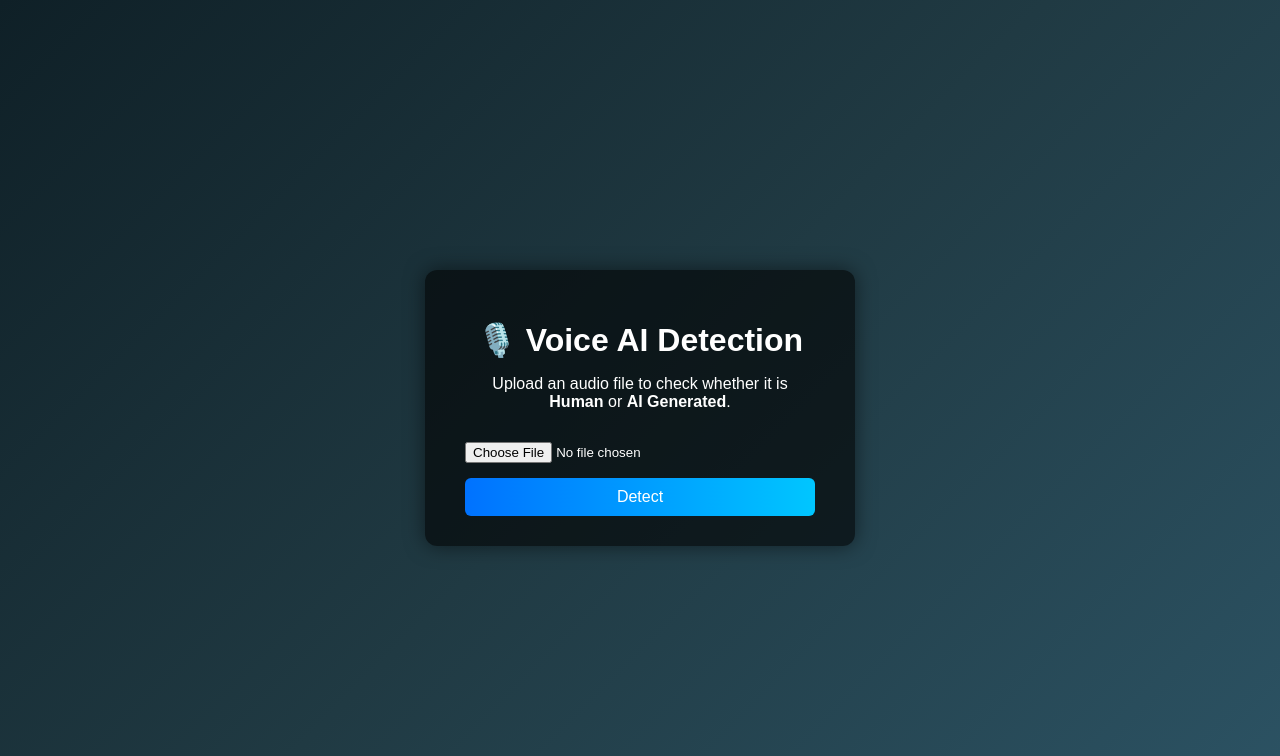
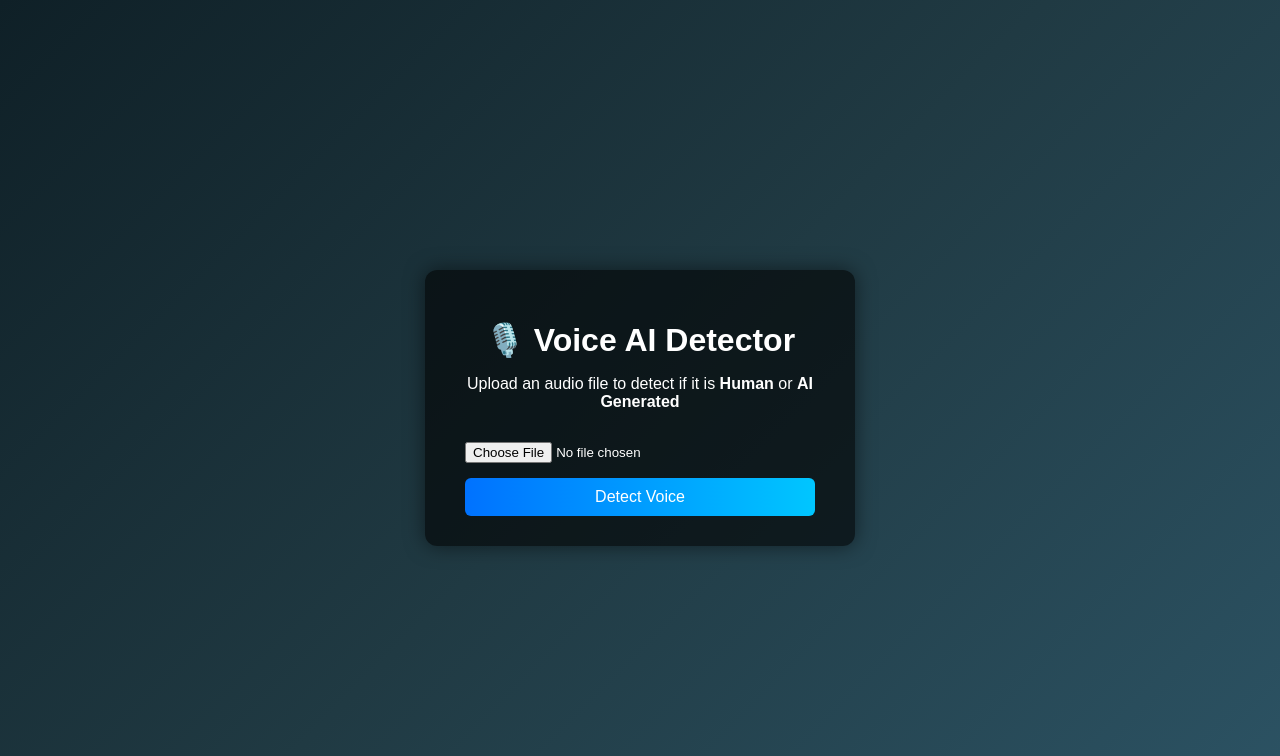
Before and after one commit to bathula-shiva/voice-ai-detector1, a FastAPI app: page / in a window 1280 px wide. Shown: the top 756 px of the page. Run offline with FastAPI, Linux system fonts and the light colour scheme.

Commit message:
Update index.html

```diff
--- a/voice_ai_detector/templates/index.html
+++ b/voice_ai_detector/templates/index.html
@@ -8,19 +8,17 @@
 <body>
 
 <div class="container">
-    <h1>🎙️ Voice AI Detection</h1>
-    <p>Upload an audio file to check whether it is <b>Human</b> or <b>AI Generated</b>.</p>
+    <h1>🎙️ Voice AI Detector</h1>
+    <p>Upload an audio file to detect if it is <b>Human</b> or <b>AI Generated</b></p>
 
     <input type="file" id="audioFile" accept="audio/*">
-    <button onclick="detectVoice()">Detect</button>
+    <button onclick="detectVoice()">Detect Voice</button>
+
+    <div id="loading" class="hidden">⏳ Processing...</div>
 
     <div id="result" class="hidden">
         <h2 id="prediction"></h2>
         <p id="confidence"></p>
-    </div>
-
-    <div id="loading" class="hidden">
-        ⏳ Processing audio...
     </div>
 </div>
 
```
